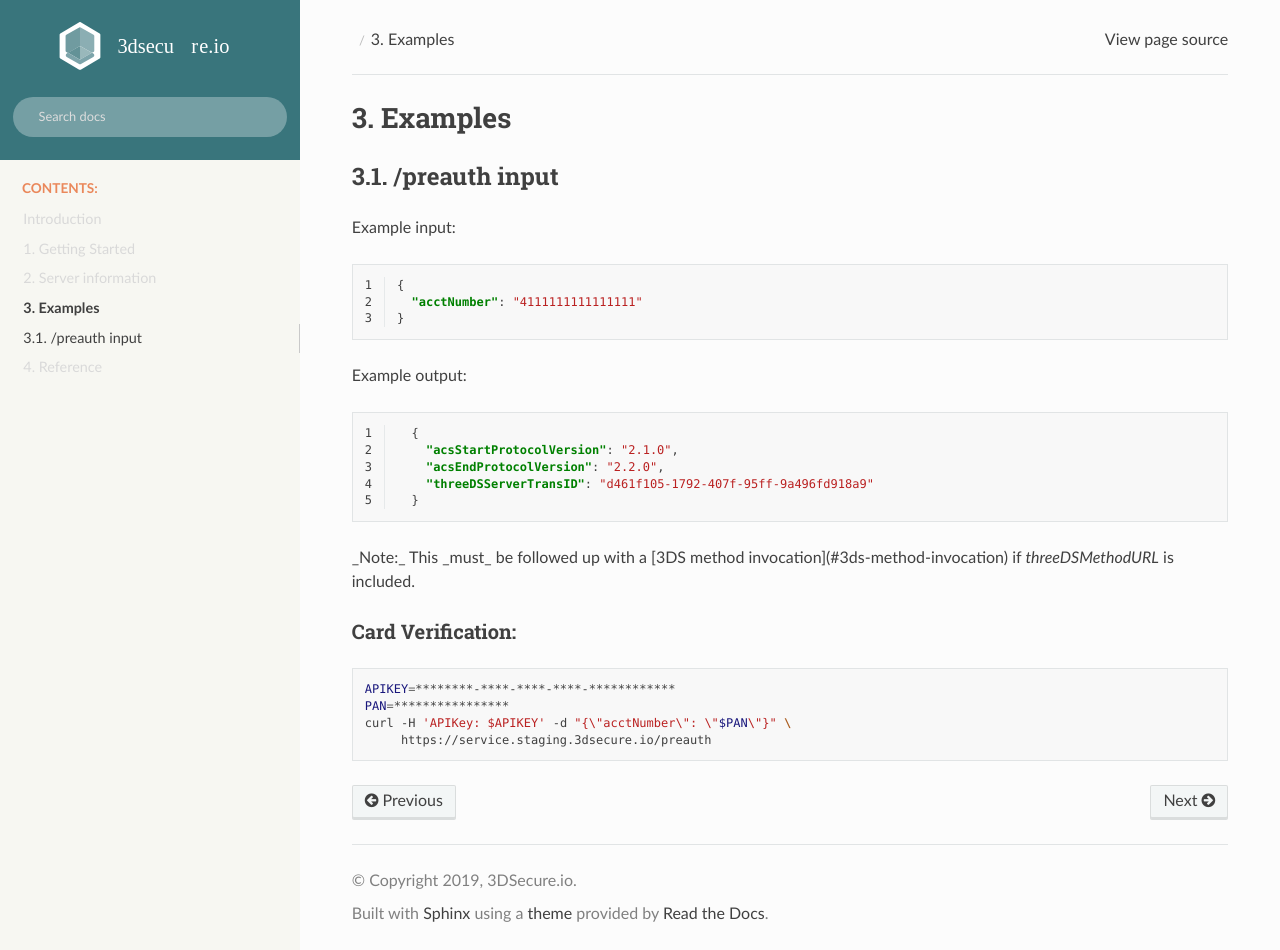
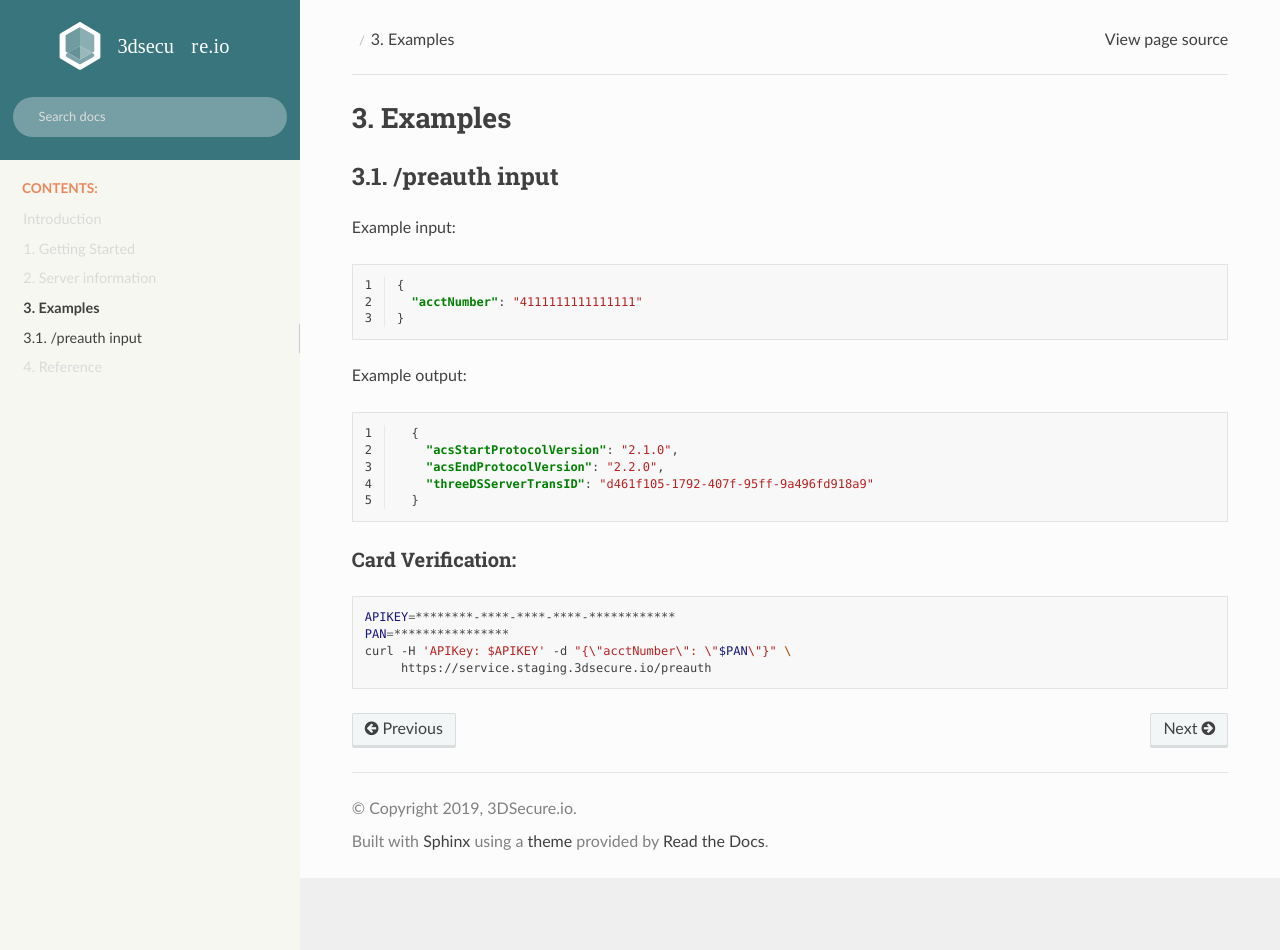
Before and after one commit to clearhaus/3DSv2-api-documentation, a Sphinx documentation site: the page built from source/examples.rst, in a window 1280 px wide and 950 px high. Built offline with Sphinx 7.4.7 and the Read the Docs theme 2.0.0, drawn with Linux system fonts in a browser that asks for light colours.

Commit message:
Remove outdated, retry building to gh pages.

```diff
--- a/source/examples.rst
+++ b/source/examples.rst
@@ -5,7 +5,7 @@ Examples
 ########
 
 /preauth input
---------------
+==============
 
 Example input:
 
@@ -27,9 +27,6 @@ Example output:
       "threeDSServerTransID": "d461f105-1792-407f-95ff-9a496fd918a9"
     }
 
-_Note:_ This _must_ be followed up with a [3DS method
-invocation](#3ds-method-invocation) if `threeDSMethodURL` is included.
-
 ******************
 Card Verification:
 ******************
```
